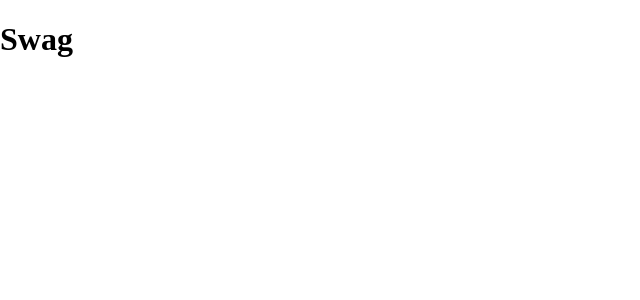
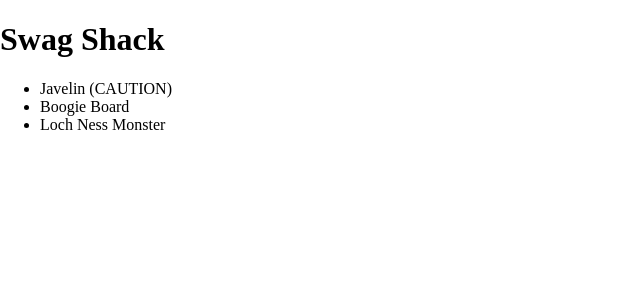
Before and after one commit to jamesjenkinsjr/reduxacommerce, a React (Create React App) app: page / in a window 1280 px wide. Shown: the top 300 px of the page, without its empty margins (0-640 px from the left). Built offline with nearby package versions, Linux system fonts and the light colour scheme.

Commit message:
Create product list component, render products from store

```diff
--- a/src/App.js
+++ b/src/App.js
@@ -1,12 +1,15 @@
 import React, { Component } from 'react';
 import './App.css';
 import { connect } from 'react-redux';
+import ProductList from './ProductList';
 
 class App extends Component {
   render() {
     return (
       <div>
-        <h1>Swag</h1>
+        <h1>Swag Shack</h1>
+        <ProductList products={this.props.products}/>
+
       </div>
     );
   }
--- /dev/null
+++ b/src/ProductList.js
@@ -0,0 +1,14 @@
+import React from 'react';
+
+const ProductList = props => {
+    const ProductItems = props.products
+                              .map(product => product.name)
+                              .map(name => <li>{name}</li>);
+    return(
+        <ul>
+            {ProductItems}
+        </ul>
+    );
+}
+
+export default ProductList;
```
Also changed, not shown: src/Product.js (added).
